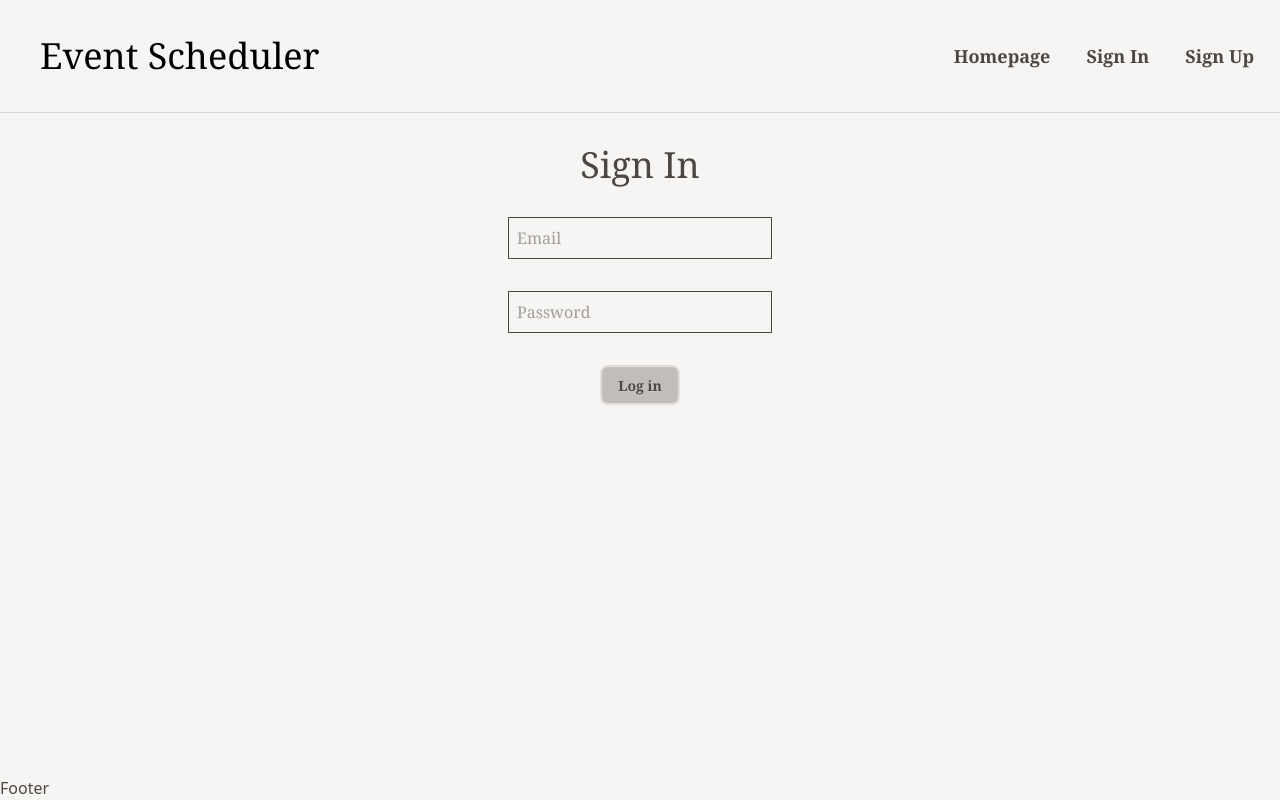
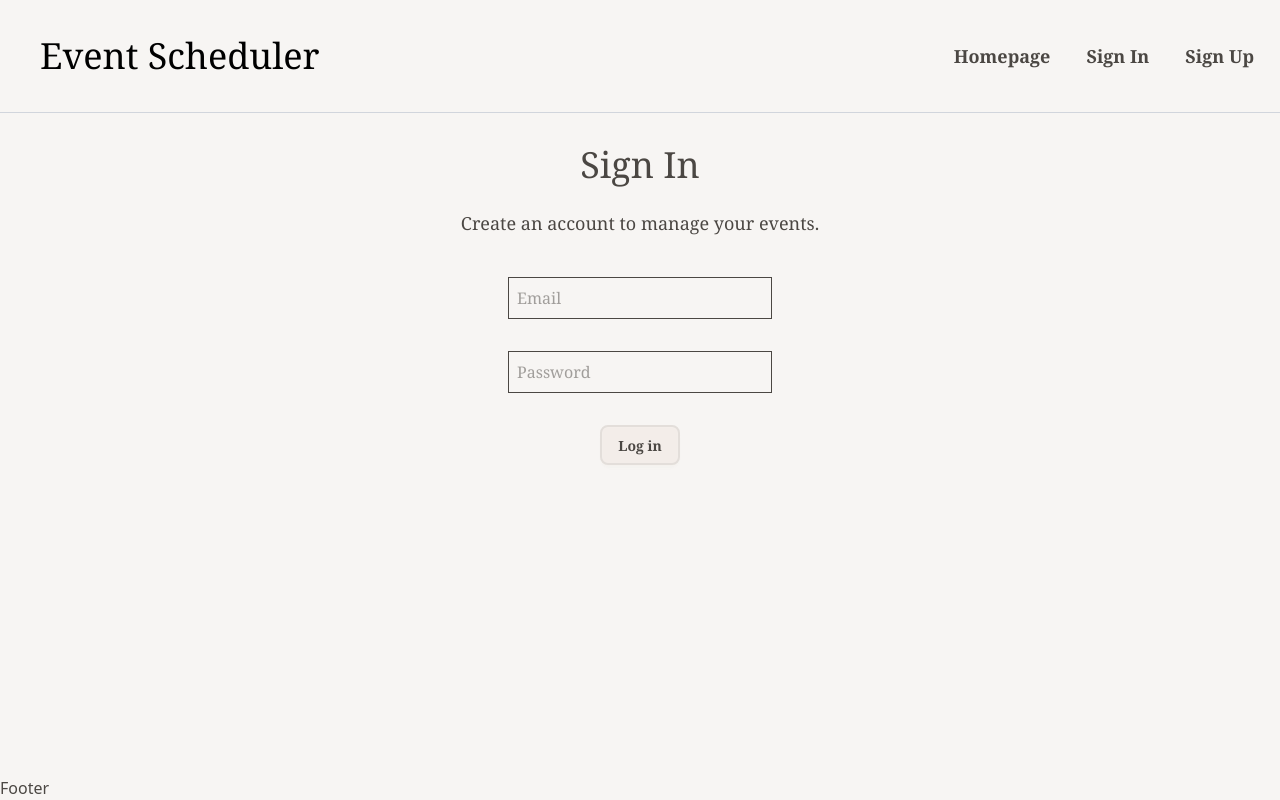
Before and after one commit to ifoca/wbs-events-scheduler, a React (Vite) app: page /login in a window 1280 px wide. Built offline with nearby package versions, Linux system fonts and the light colour scheme; a web font is replaced by a local one.

Commit message:
update sign in, include errors

```diff
--- a/src/pages/SignIn.jsx
+++ b/src/pages/SignIn.jsx
@@ -1,8 +1,10 @@
 import { login } from '../utils/shared';
 import useAuth from '../contexts/AuthContext';
 import { useNavigate } from 'react-router-dom';
+import { useState } from 'react';
 
 const SignIn = () => {
+  const [error, setError] = useState('');
   const { auth, setAuth } = useAuth();
   const navigate = useNavigate();
 
@@ -11,28 +13,39 @@ const SignIn = () => {
     try {
       const email = e.target.elements.email.value;
       const password = e.target.elements.password.value;
-      if (!email || !password) {
-        throw new Error('Missing credentials');
+      if (email === '' || password === '') {
+        throw new Error('Credential fields cannot be empty.');
       }
       const userData = await login(email, password);
       console.log('Logged in:', userData);
-      localStorage.setItem('access_token', userData.token);
       setAuth(userData.token);
       navigate('/');
-    } catch (error) {
-      console.log('Login failed', error);
+    } catch (err) {
+      console.log('Login failed', err);
+      setError(err.message);
     }
   };
 
   return (
     <div>
       <h1 className="text-center text-4xl">Sign In</h1>
+      {error ? (
+        <div className="m-auto w-2/3">
+          <p className="text-center text-red-400 text-lg p-2 mt-4 border border-red-200">
+            There was an error: {error}
+          </p>
+        </div>
+      ) : (
+        <div className="w-2/3 items-center m-auto">
+          <p className="text-center text-lg p-2 mt-4">Create an account to manage your events.</p>
+        </div>
+      )}
       {auth ? (
         <div className="flex flex-col gap-8 items-center m-4 p-4">
           <div>
             <p className="font-normal text-lg">You are already logged in.</p>
           </div>
-          <button className="btn bg-neutral-content p-4" onClick={() => navigate('/')}>
+          <button className="btn p-4" onClick={() => navigate('/')}>
             Go to homepage
           </button>
         </div>
@@ -54,7 +67,7 @@ const SignIn = () => {
             id="password"
             required
           ></input>
-          <button className="btn bg-neutral-content p-4" type="submit">
+          <button className="btn p-4" type="submit">
             Log in
           </button>
         </form>
```
